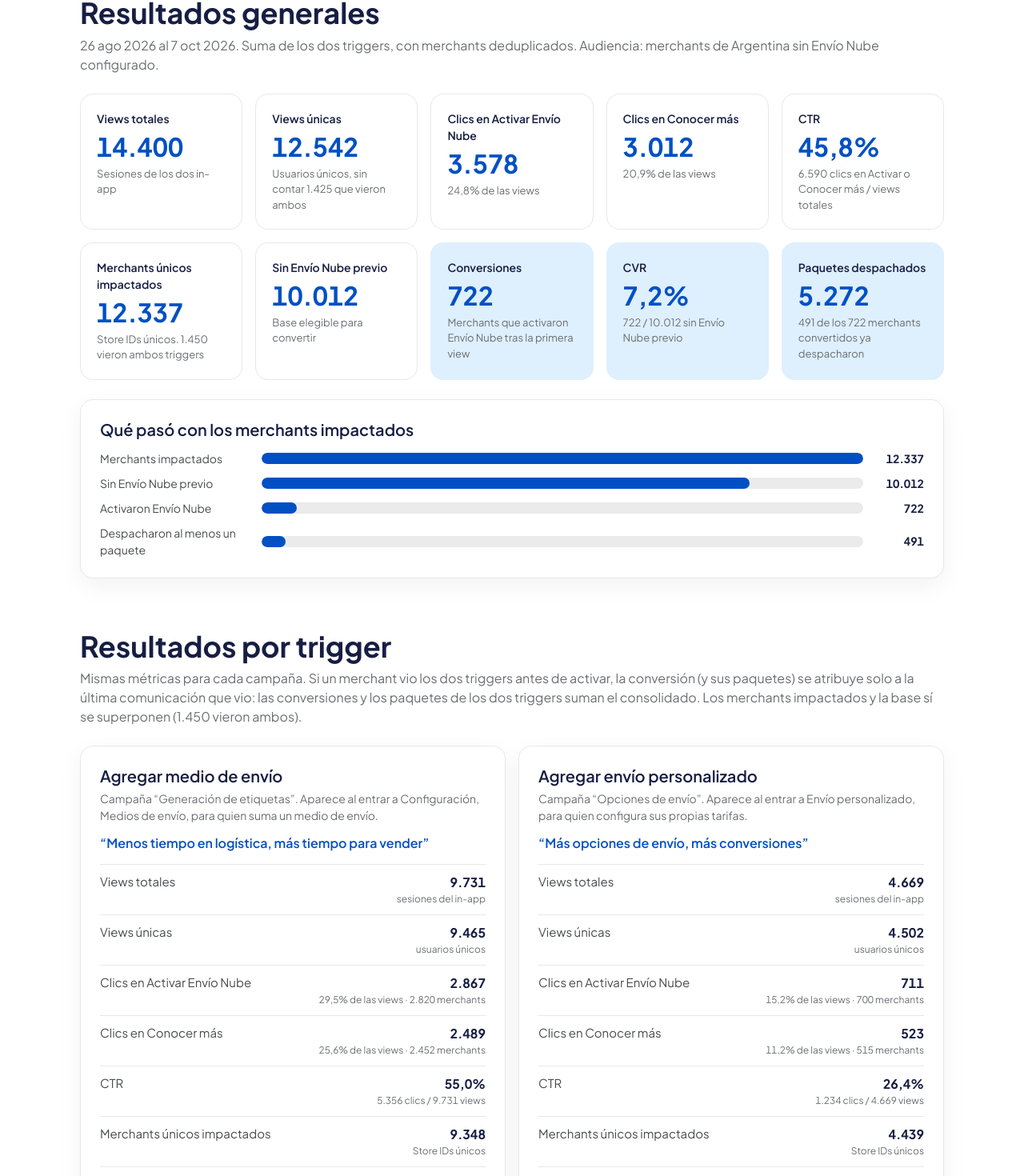
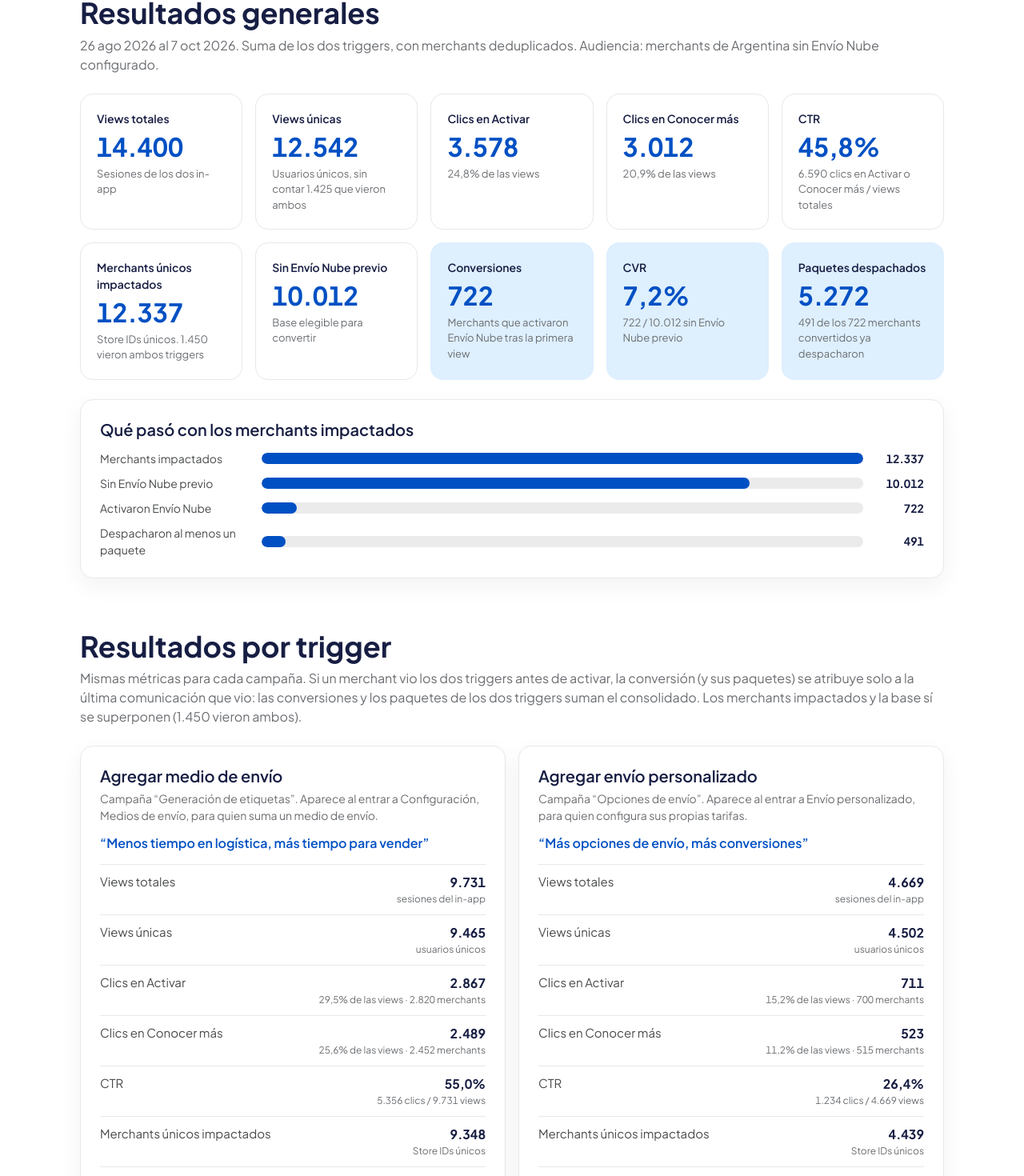
Before and after one commit to alanlelli-tn/envio-nube-triggers-activacion, a Next.js app: page / in a window 1280 px wide. Shown: the part 404-1874 px from the top of the page at 80% size. Built offline with nearby package versions, Linux system fonts and the light colour scheme.

Commit message:
Rename 'Clics en Activar Envío Nube' to 'Clics en Activar'

```diff
--- a/app/page.js
+++ b/app/page.js
@@ -52,7 +52,7 @@ function TriggerCard({ t }) {
       <dl className="rows">
         <Row k="Views totales" v={n(d.views)} sub="sesiones del in-app" />
         <Row k="Views únicas" v={n(d.uniqueViews)} sub="usuarios únicos" />
-        <Row k="Clics en Activar Envío Nube" v={n(d.clicksActivar)} sub={`${pct(d.clicksActivar, d.views)} de las views · ${n(d.merchClickActivar)} merchants`} />
+        <Row k="Clics en Activar" v={n(d.clicksActivar)} sub={`${pct(d.clicksActivar, d.views)} de las views · ${n(d.merchClickActivar)} merchants`} />
         <Row k="Clics en Conocer más" v={n(d.clicksConocer)} sub={`${pct(d.clicksConocer, d.views)} de las views · ${n(d.merchClickConocer)} merchants`} />
         <Row k="CTR" v={pct(clicks(d), d.views)} sub={`${n(clicks(d))} clics / ${n(d.views)} views`} />
         <Row k="Merchants únicos impactados" v={n(d.merchants)} sub="Store IDs únicos" />
@@ -123,7 +123,7 @@ export default function Home() {
           <div className="kpis">
             <Kpi label="Views totales" value={n(A.views)} sub="Sesiones de los dos in-app" />
             <Kpi label="Views únicas" value={n(A.uniqueViews)} sub={`Usuarios únicos, sin contar ${n(data.overlap.users)} que vieron ambos`} />
-            <Kpi label="Clics en Activar Envío Nube" value={n(A.clicksActivar)} sub={`${pct(A.clicksActivar, A.views)} de las views`} />
+            <Kpi label="Clics en Activar" value={n(A.clicksActivar)} sub={`${pct(A.clicksActivar, A.views)} de las views`} />
             <Kpi label="Clics en Conocer más" value={n(A.clicksConocer)} sub={`${pct(A.clicksConocer, A.views)} de las views`} />
             <Kpi label="CTR" value={pct(clicks(A), A.views)} sub={`${n(clicks(A))} clics en Activar o Conocer más / views totales`} />
             <Kpi label="Merchants únicos impactados" value={n(A.merchants)} sub={`Store IDs únicos. ${n(data.overlap.merchants)} vieron ambos triggers`} />
@@ -253,7 +253,7 @@ export default function Home() {
           <h2>Metodología</h2>
           <ul className="method">
             <li><strong>Canal:</strong> views, views únicas y clics salen de la API de Userflow para los flows “Trigger x Comportamiento - Generación de etiquetas” y “Trigger x Comportamiento - Opciones de envío”, desde el {meta.activacion} hasta el {meta.corte}. Views totales = sesiones; views únicas = usuarios únicos; el clic en cada botón es un evento propio. Cada sesión termina con a lo sumo un clic.</li>
-            <li><strong>CTR:</strong> clics en Activar Envío Nube o Conocer más / views totales. Los CTR por botón usan el mismo denominador.</li>
+            <li><strong>CTR:</strong> clics en Activar o Conocer más / views totales. Los CTR por botón usan el mismo denominador.</li>
             <li><strong>Cruce:</strong> el export de sesiones de Userflow ({n(data.export.sessionsT1)} y {n(data.export.sessionsT2)} sesiones, corte {meta.corteHora}) se cruza por Store ID (columna Company: ID) con la tabla de envíos de Argentina en Databricks (NuvemLens).</li>
             <li><strong>Envío Nube previo:</strong> merchant con una etiqueta de Envío Nube, o con un pedido pagado donde el comprador eligió Envío Nube en el checkout, anterior al día de su primera view. Para el consolidado se usa la primera view de cualquiera de los dos triggers.</li>
             <li><strong>Atribución:</strong> una conversión se atribuye a una sola comunicación: la última que el merchant visualizó hasta el día de su activación (inclusive). Los {n(data.attribution.duplicated)} merchants que vieron ambos triggers antes de activar se asignan por la view más reciente; así las conversiones y los paquetes por trigger suman el consolidado. El CVR de cada trigger usa como denominador todos los merchants sin Envío Nube previo que lo vieron, aunque también hayan visto el otro; por eso las bases por trigger no suman la base consolidada.</li>
```
